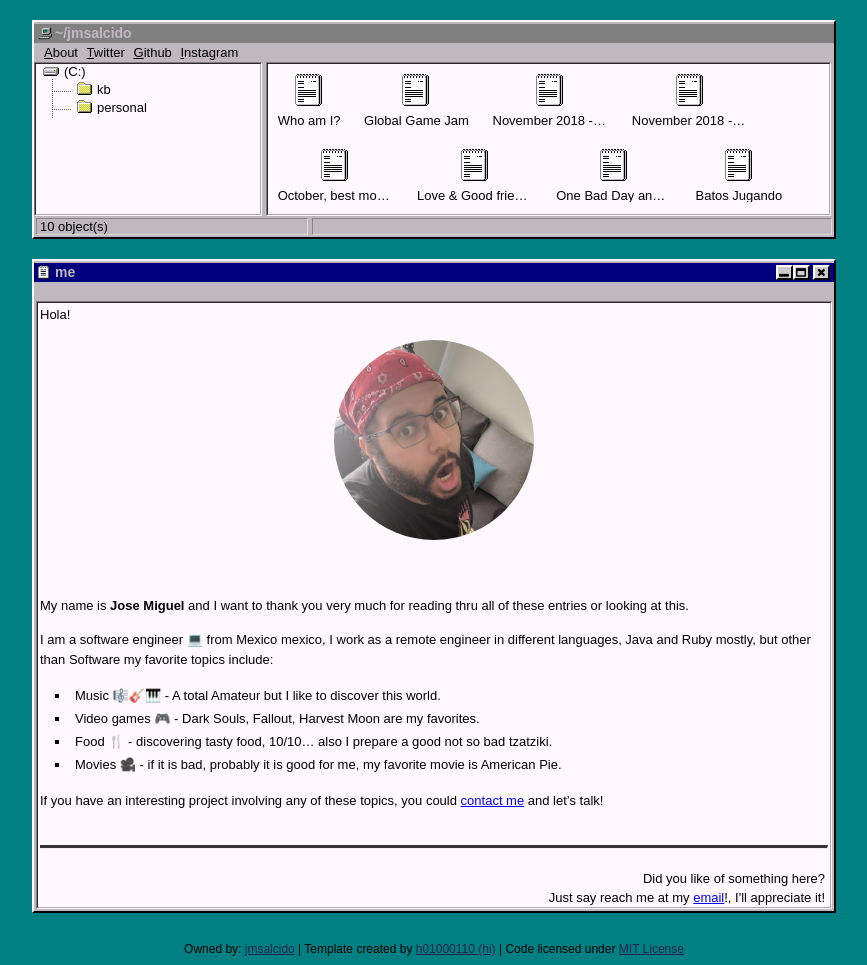
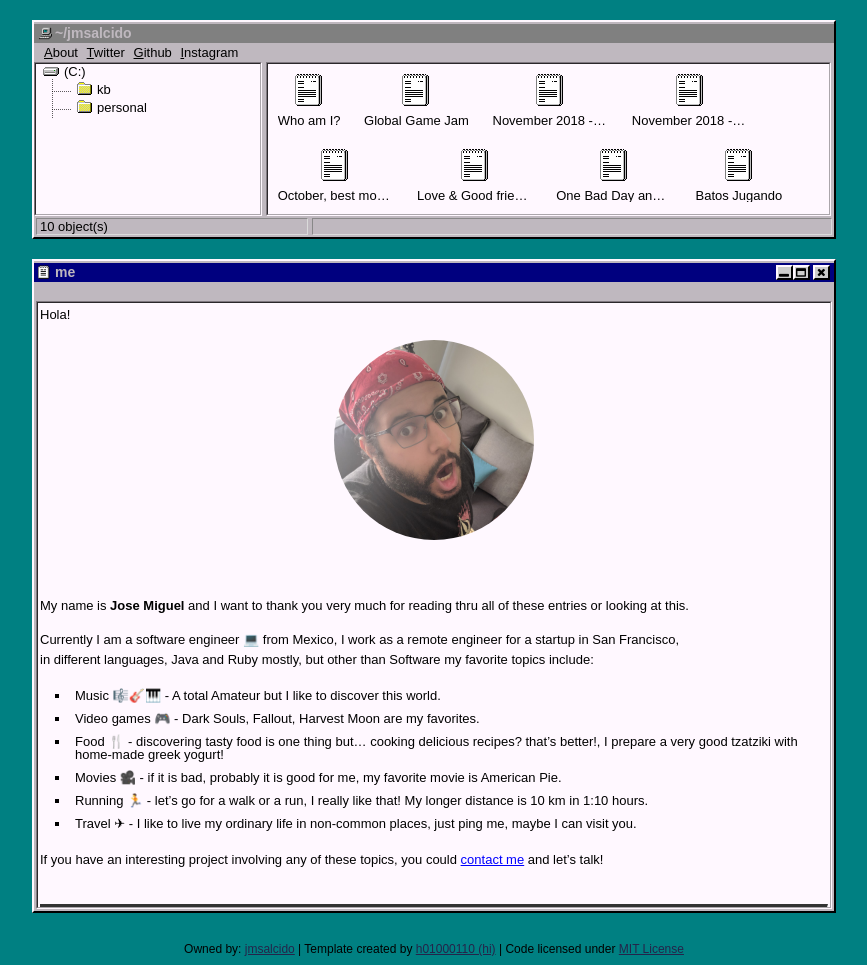
Before and after one commit to jmsalcido/jmsalcido.github.io, a Jekyll site: the page built from me/index.md, in a window 1280 px wide. Shown: the whole page, without its empty margins (206-1073 px from the left). Built offline with Jekyll 4.4.1, drawn with Linux system fonts in a browser that asks for light colours.

Commit message:
update about me

```diff
--- a/me/index.md
+++ b/me/index.md
@@ -14,12 +14,14 @@ Hola!
 
 My name is **Jose Miguel** and I want to thank you very much for reading thru all of these entries or looking at this.
 
-I am a software engineer 💻 from Mexico mexico, I work as a remote engineer in different languages, Java and Ruby mostly,
-but other than Software my favorite topics include:
+Currently I am a software engineer 💻 from Mexico, I work as a remote engineer for a startup in San Francisco,
+in different languages, Java and Ruby mostly, but other than Software my favorite topics include:
 
 - Music 🎼🎸🎹 - A total Amateur but I like to discover this world.
 - Video games 🎮 - Dark Souls, Fallout, Harvest Moon are my favorites.
-- Food 🍴 - discovering tasty food, 10/10... also I prepare a good not so bad tzatziki.
+- Food 🍴 - discovering tasty food is one thing but... cooking delicious recipes? that's better!, I prepare a very good tzatziki with home-made greek yogurt!
 - Movies 🎥 - if it is bad, probably it is good for me, my favorite movie is American Pie.
+- Running 🏃‍ - let's go for a walk or a run, I really like that! My longer distance is 10 km in 1:10 hours.
+- Travel ✈ - I like to live my ordinary life in non-common places, just ping me, maybe I can visit you.
 
-If you have an interesting project involving any of these topics, you could <a href="mailto:jmsalcidoaguilar@gmail.com">contact me</a> and let's talk!
+If you have an interesting project involving any of these topics, you could <a href="mailto:jose@otfusion.org">contact me</a> and let's talk!
```
